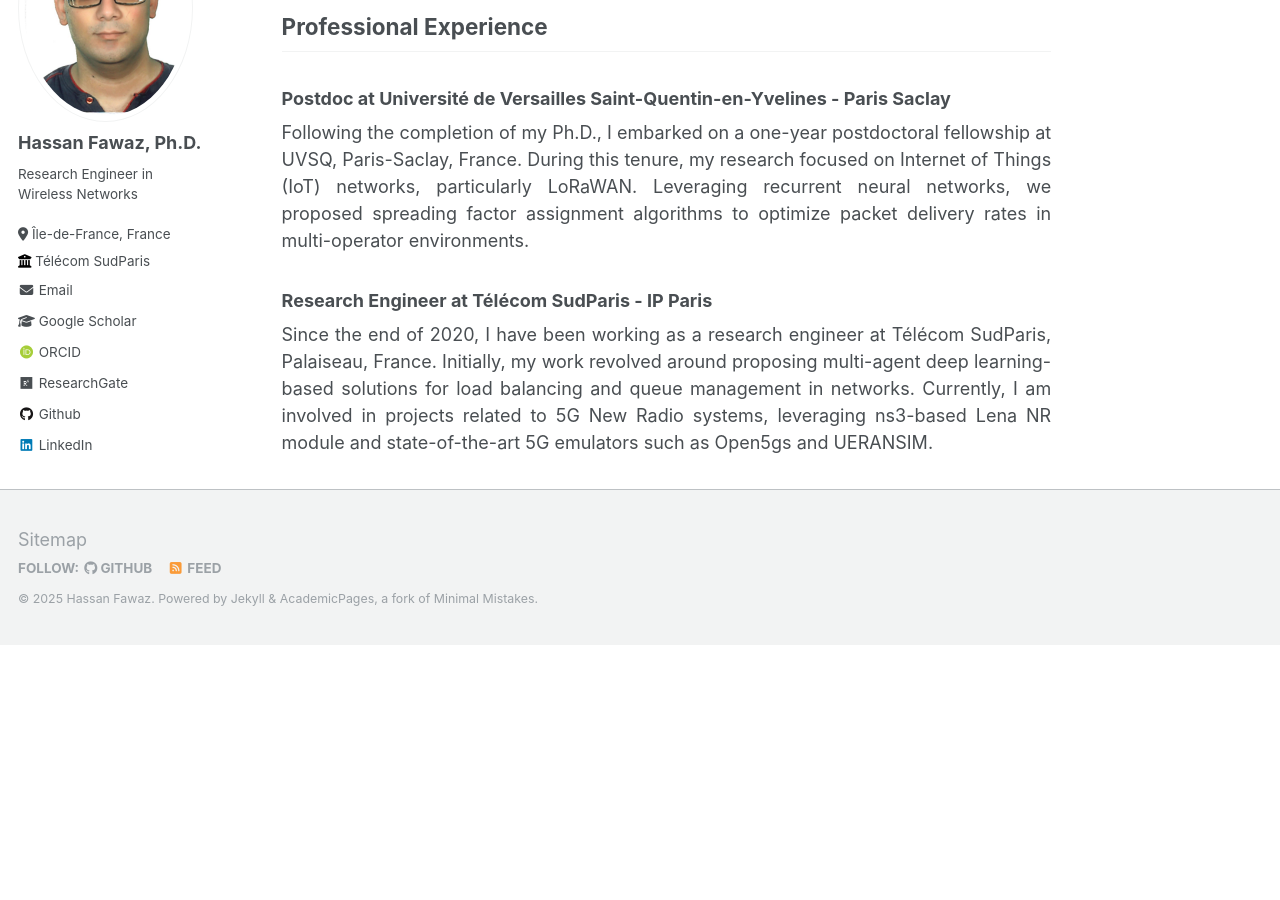
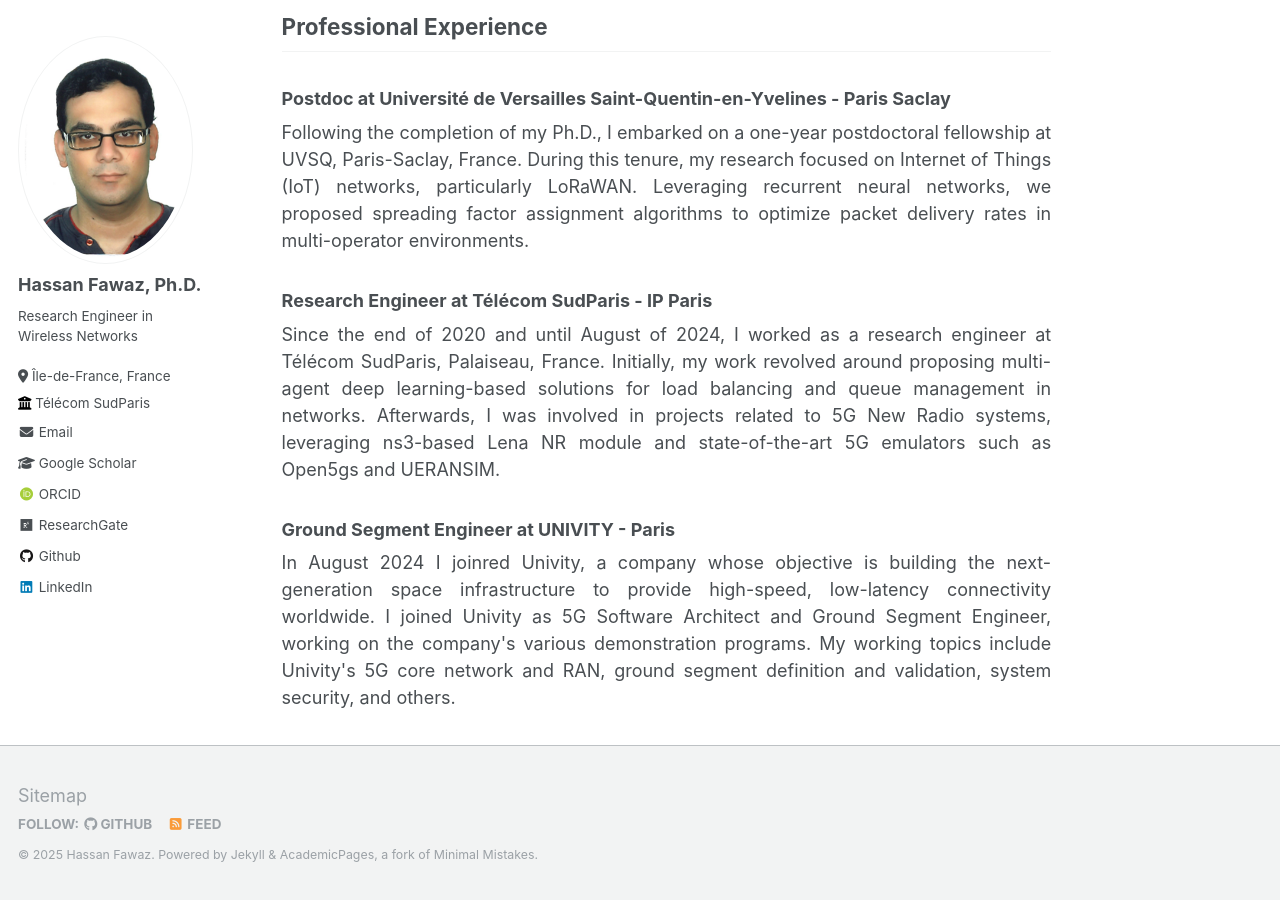
Before and after one commit to Hassan-Fawaz/Hassan-Fawaz.github.io, a Jekyll site: the page built from _pages/about.md, in a window 1280 px wide and 900 px high, scrolled down 908 px. Built offline with Jekyll 4.4.1, drawn with Linux system fonts in a browser that asks for light colours; some web fonts are replaced; before the commit the page ends 1553 px from its top, so only the background shows below that.

Commit message:
Update about.md

```diff
--- a/_pages/about.md
+++ b/_pages/about.md
@@ -52,5 +52,10 @@ Following the completion of my Ph.D., I embarked on a one-year postdoctoral fell
 
 ### Research Engineer at Télécom SudParis - IP Paris
 <div style="text-align: justify;">
-Since the end of 2020, I have been working as a research engineer at Télécom SudParis, Palaiseau, France. Initially, my work revolved around proposing multi-agent deep learning-based solutions for load balancing and queue management in networks. Currently, I am involved in projects related to 5G New Radio systems, leveraging ns3-based Lena NR module and state-of-the-art 5G emulators such as Open5gs and UERANSIM.
+Since the end of 2020 and until August of 2024, I worked as a research engineer at Télécom SudParis, Palaiseau, France. Initially, my work revolved around proposing multi-agent deep learning-based solutions for load balancing and queue management in networks. Afterwards, I was involved in projects related to 5G New Radio systems, leveraging ns3-based Lena NR module and state-of-the-art 5G emulators such as Open5gs and UERANSIM.
 </div>
+
+### Ground Segment Engineer at UNIVITY - Paris
+<div style="text-align: justify;">
+In August 2024 I joinred Univity, a company whose objective is building the next-generation space infrastructure to provide high-speed, low-latency connectivity worldwide. I joined Univity as 5G Software Architect and Ground Segment Engineer, working on the company's various demonstration programs. My working topics include Univity's 5G core network and RAN, ground segment definition and validation, system security, and others.
+</div>
```
